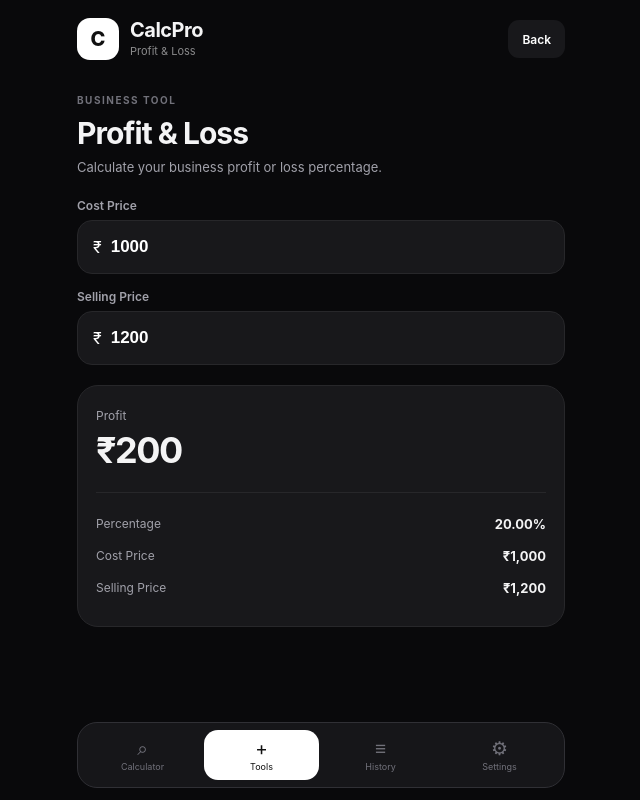
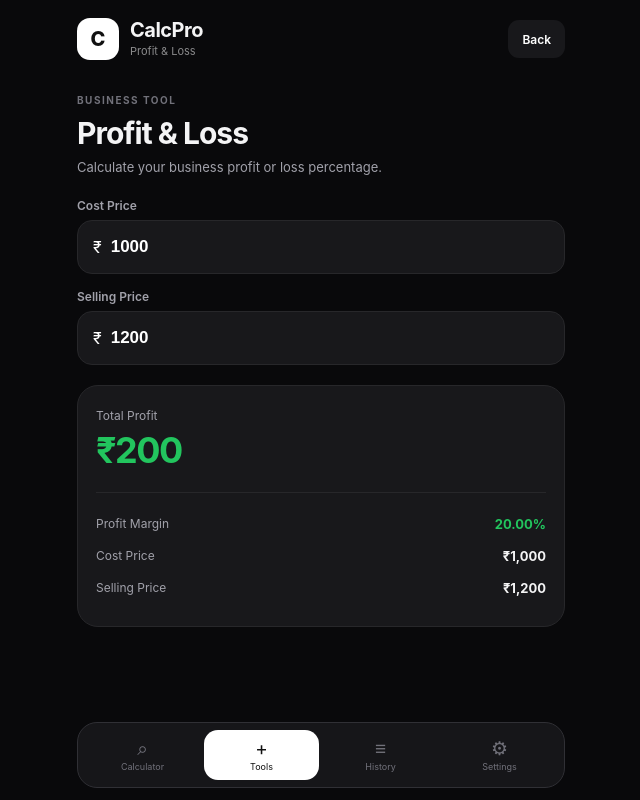
Before and after one commit to sameerkhan86926-a11y/calcpro, a Next.js app: page /calcpro/tools/profit-loss in a window 1280 px wide. Shown: the whole page, without its empty margins (319-959 px from the left). Built offline with nearby package versions, Linux system fonts and the light colour scheme.

Commit message:
Update page.tsx

```diff
--- a/app/tools/profit-loss/page.tsx
+++ b/app/tools/profit-loss/page.tsx
@@ -1,27 +1,33 @@
 "use client";
 
-import { useState } from "react";
+import { useState, useEffect } from "react";
 import Link from "next/link";
 
 export default function ProfitLossPage() {
+  const [dark, setDark] = useState(true);
   const [cost, setCost] = useState("1000");
   const [selling, setSelling] = useState("1200");
+
+  useEffect(() => {
+    const savedTheme = localStorage.getItem("calcpro-theme");
+    if (savedTheme !== null) setDark(savedTheme === "dark");
+  }, []);
 
   const cp = Number(cost) || 0;
   const sp = Number(selling) || 0;
 
   const difference = sp - cp;
-  const percentage = cp ? Math.abs(difference / cp) * 100 : 0;
+  const percentage = cp > 0 ? Math.abs(difference / cp) * 100 : 0;
 
   const money = (n: number) =>
     n.toLocaleString("en-IN", {
       maximumFractionDigits: 2,
     });
 
-  const profit = difference >= 0;
+  const isProfit = difference >= 0;
 
   return (
-    <main className="app dark emi-page">
+    <main className={`app ${dark ? "dark" : "light"} emi-page`}>
       <header className="app-header">
         <div className="brand">
           <div className="brand-icon">C</div>
@@ -51,6 +57,8 @@ export default function ProfitLossPage() {
               type="number"
               value={cost}
               onChange={(e) => setCost(e.target.value)}
+              min="0"
+              step="any"
             />
           </div>
         </label>
@@ -63,22 +71,26 @@ export default function ProfitLossPage() {
               type="number"
               value={selling}
               onChange={(e) => setSelling(e.target.value)}
+              min="0"
+              step="any"
             />
           </div>
         </label>
       </section>
 
       <section className="emi-result">
-        <p>{profit ? "Profit" : "Loss"}</p>
-        <strong>
+        <p>{isProfit ? "Total Profit" : "Total Loss"}</p>
+        <strong style={{ color: isProfit ? "#22c55e" : "#ef4444" }}>
           ₹{money(Math.abs(difference))}
         </strong>
 
         <div className="result-divider" />
 
         <div className="result-row">
-          <span>Percentage</span>
-          <strong>{percentage.toFixed(2)}%</strong>
+          <span>{isProfit ? "Profit Margin" : "Loss Margin"}</span>
+          <strong style={{ color: isProfit ? "#22c55e" : "#ef4444" }}>
+            {percentage.toFixed(2)}%
+          </strong>
         </div>
 
         <div className="result-row">
@@ -101,11 +113,11 @@ export default function ProfitLossPage() {
           <span>+</span>
           <small>Tools</small>
         </Link>
-        <Link href="/" className="nav-item">
+        <Link href="/#history" className="nav-item">
           <span>≡</span>
           <small>History</small>
         </Link>
-        <Link href="/" className="nav-item">
+        <Link href="/settings/" className="nav-item">
           <span>⚙</span>
           <small>Settings</small>
         </Link>
```
